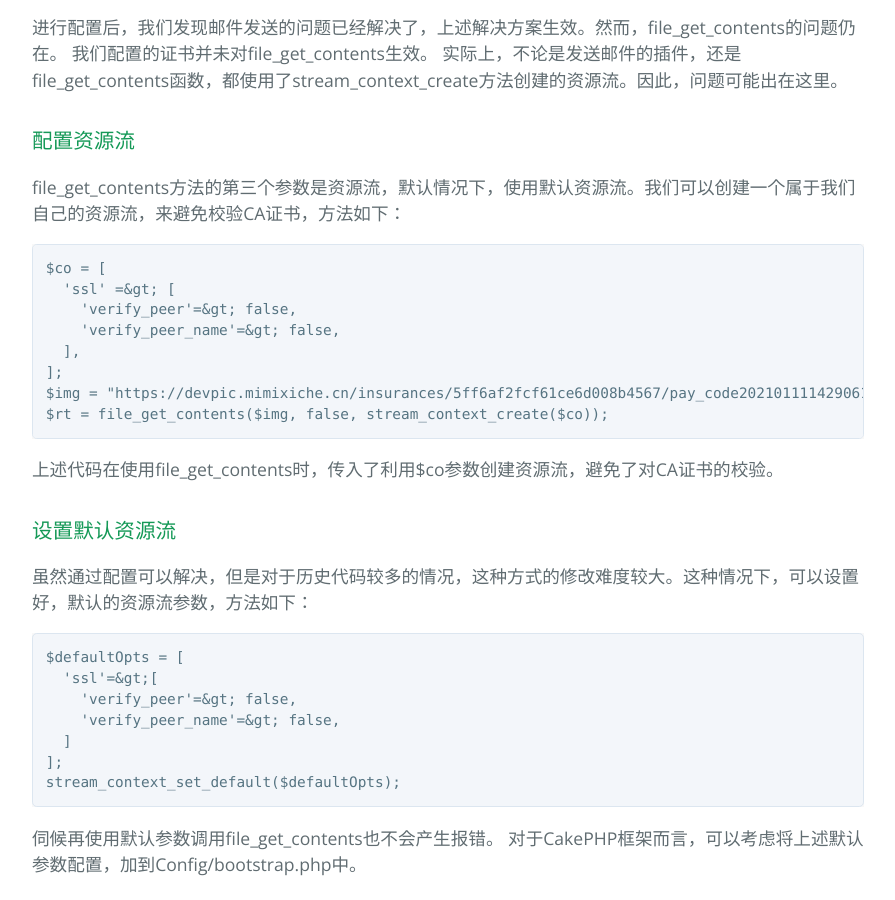
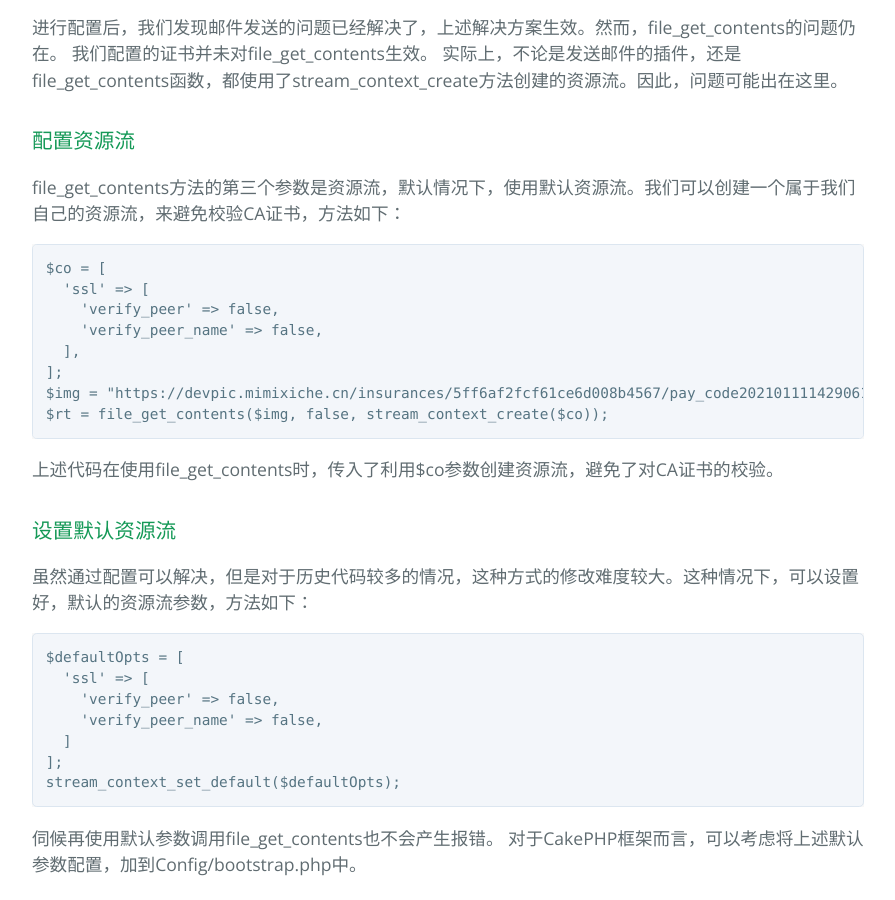
Before and after one commit to toboto/toboto.github.io, a Jekyll site: the page built from _posts/2021-01-11-关于PHP5.6以上版本CA证书校验报错的问题.md, in a window 1280 px wide and 900 px high, scrolled down 1259 px. Shown: the whole window, without its empty margins (192-1087 px from the left). Built offline with Jekyll 4.4.1, drawn with Linux system fonts in a browser that asks for light colours; comment, search, counter and statistics services are not loaded; part of the change alters nothing that is shown.

Commit message:
fix escape words

````diff
--- a/_posts/2021-01-11-关于PHP5.6以上版本CA证书校验报错的问题.md
+++ b/_posts/2021-01-11-关于PHP5.6以上版本CA证书校验报错的问题.md
@@ -49,9 +49,9 @@ openssl.cafile=/usr/local/openssl/certs/cacert.pem
 file_get_contents方法的第三个参数是资源流，默认情况下，使用默认资源流。我们可以创建一个属于我们自己的资源流，来避免校验CA证书，方法如下：
 ```
 $co = [
-  'ssl' =&gt; [
-    'verify_peer'=&gt; false,
-    'verify_peer_name'=&gt; false,
+  'ssl' => [
+    'verify_peer' => false,
+    'verify_peer_name' => false,
   ],
 ];
 $img = "https://devpic.mimixiche.cn/insurances/5ff6af2fcf61ce6d008b4567/pay_code20210111142906143.jpg";
@@ -63,9 +63,9 @@ $rt = file_get_contents($img, false, stream_context_create($co));
 虽然通过配置可以解决，但是对于历史代码较多的情况，这种方式的修改难度较大。这种情况下，可以设置好，默认的资源流参数，方法如下：
 ```
 $defaultOpts = [
-  'ssl'=&gt;[
-    'verify_peer'=&gt; false,
-    'verify_peer_name'=&gt; false,
+  'ssl' => [
+    'verify_peer' => false,
+    'verify_peer_name' => false,
   ]
 ];
 stream_context_set_default($defaultOpts);
````
